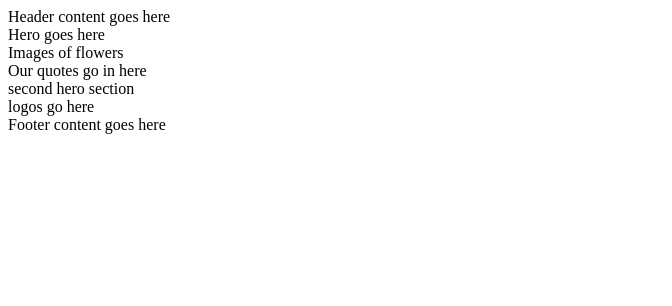
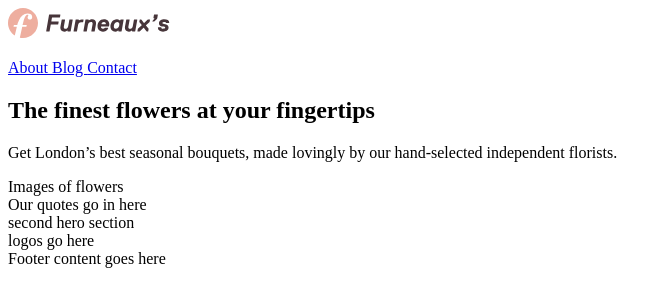
Before and after one commit to laurajunco/superhi-foundation, a plain HTML site: page week-3/01-furneauxs/index.html in a window 1280 px wide. Shown: the whole page, without its empty margins (0-672 px from the left). Drawn offline with Linux system fonts and the light colour scheme.

Commit message:
Keep working on week 3 project

```diff
--- a/week-3/01-furneauxs/index.html
+++ b/week-3/01-furneauxs/index.html
@@ -6,11 +6,26 @@
 
     <body>
         <header>
-            Header content goes here
+            <h1>
+                <img src="assets/logo.svg"/>
+            </h1>
+
+            <nav>
+                <a href="#"> About </a>
+                <a href="#"> Blog </a>
+                <a href="#"> Contact </a>
+            </nav>
         </header>
 
         <section class="hero">
-            Hero goes here
+            <div>
+                <h2>
+                    The finest flowers at your fingertips
+                </h2>
+                <p>
+                    Get London’s best seasonal bouquets, made lovingly by our hand-selected independent florists.
+                </p>
+            </div>
         </section>
 
         <section class="flowers">
```
Also changed, not shown: 1 other file.
